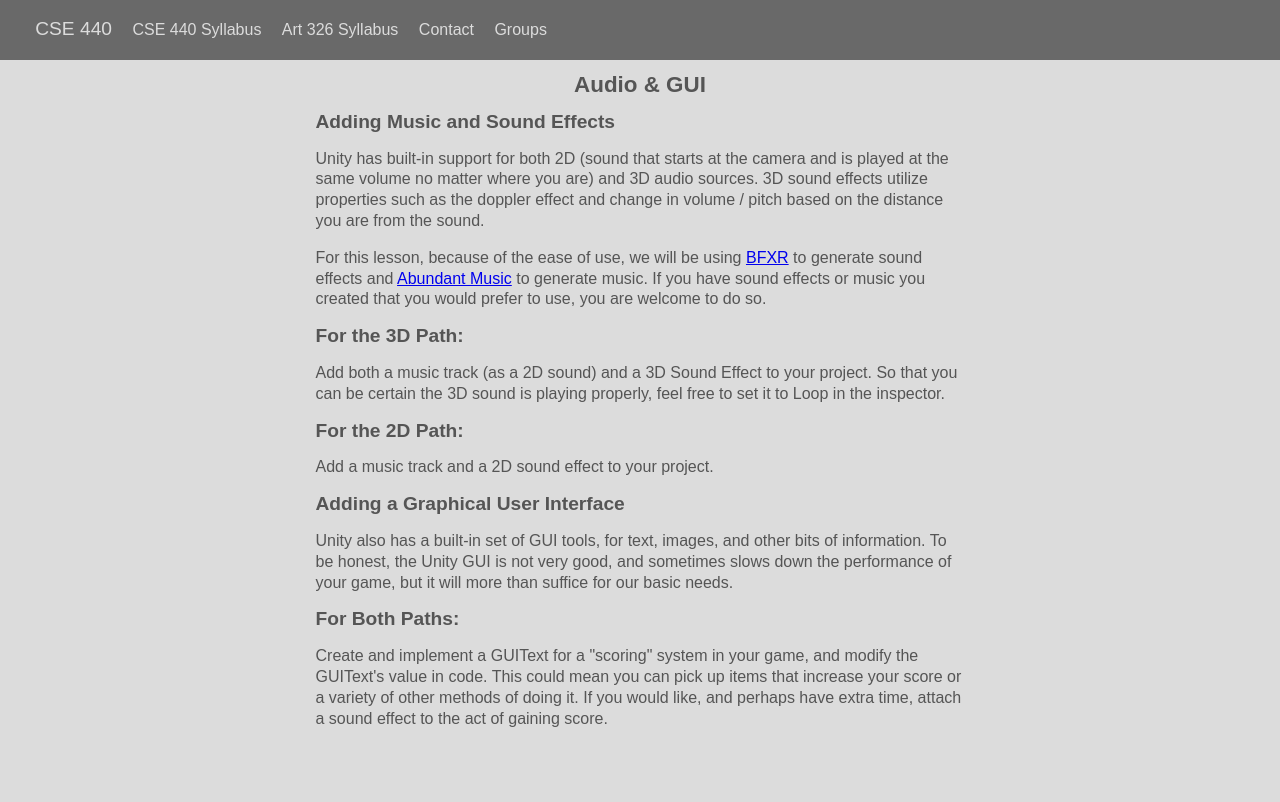
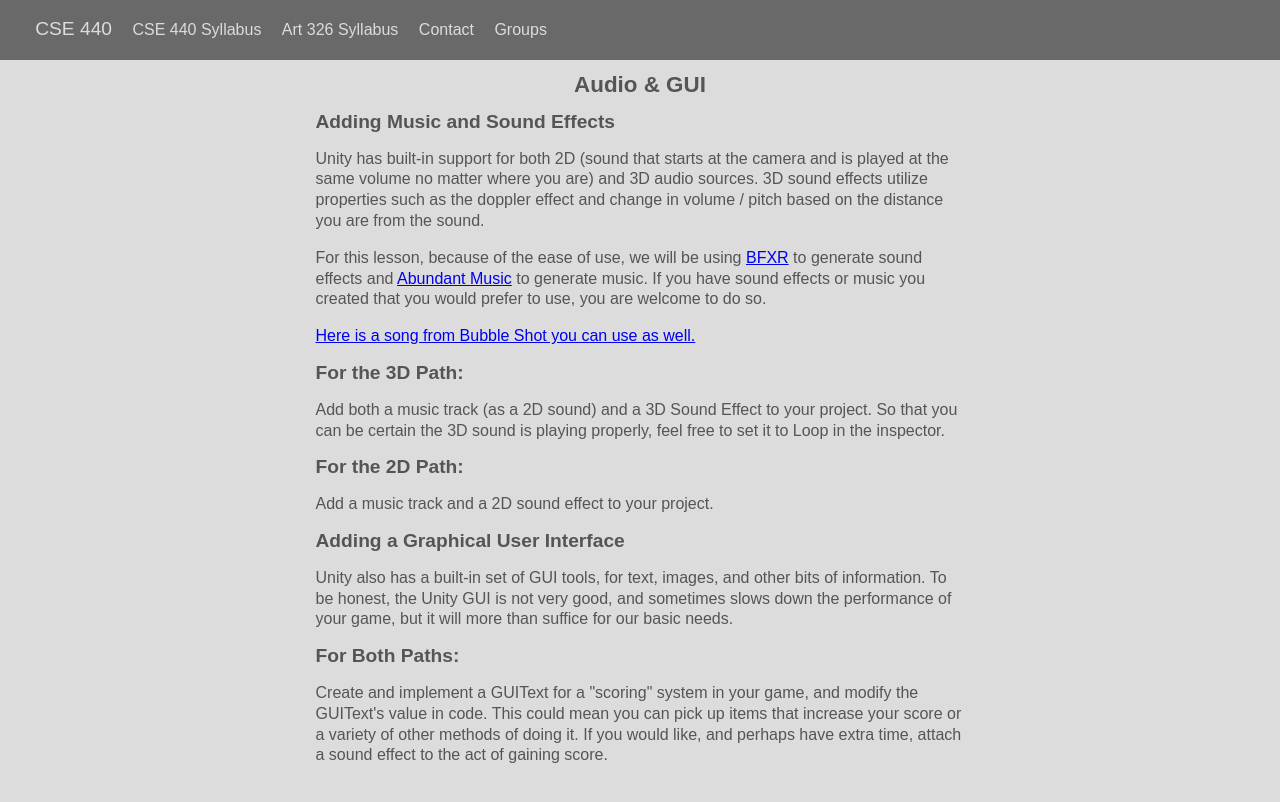
Before and after one commit to mcswedo/CSE440-2014, a Jekyll site: the page built from Audio-GUI.html, in a window 1280 px wide. Shown: the top 802 px of the page. Built offline with Jekyll 4.4.1, drawn with Linux system fonts in a browser that asks for light colours.

Commit message:
uploaded song

```diff
--- a/Audio-GUI.html
+++ b/Audio-GUI.html
@@ -13,6 +13,10 @@ Unity has built-in support for both 2D (sound that starts at the camera and is p
 
 <p>
 For this lesson, because of the ease of use, we will be using <a href="http://www.bfxr.net/">BFXR</a> to generate sound effects and <a href="http://abundant-music.com/">Abundant Music</a> to generate music. If you have sound effects or music you created that you would prefer to use, you are welcome to do so.
+</p>
+
+<p>
+<a href="Menu.mp3">Here is a song from Bubble Shot you can use as well.</a>
 </p>
 
 <h2>For the 3D Path:</h2>
```
Also changed, not shown: 1 other file.
